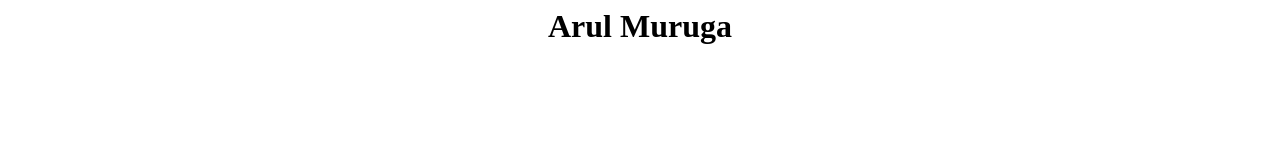
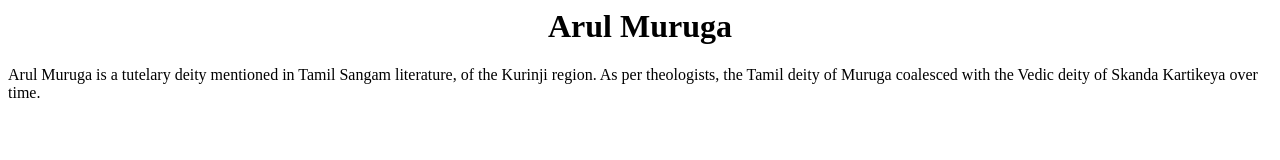
Before and after one commit to Ranj4ni/arul, a plain HTML site: page index.html in a window 1280 px wide. Drawn offline with Linux system fonts and the light colour scheme.

Commit message:
paragraph added

```diff
--- a/index.html
+++ b/index.html
@@ -1,3 +1,4 @@
 <center>
   <h1>Arul Muruga</h1>
 </center>
+<p>Arul Muruga is a tutelary deity mentioned in Tamil Sangam literature, of the Kurinji region. As per theologists, the Tamil deity of Muruga coalesced with the Vedic deity of Skanda Kartikeya over time.</p>
```
